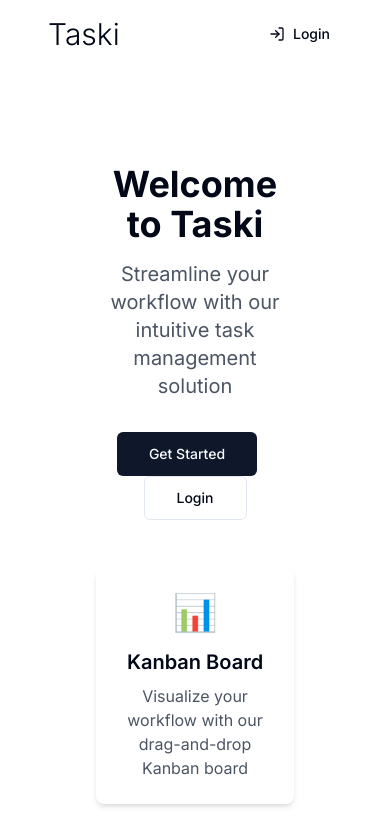
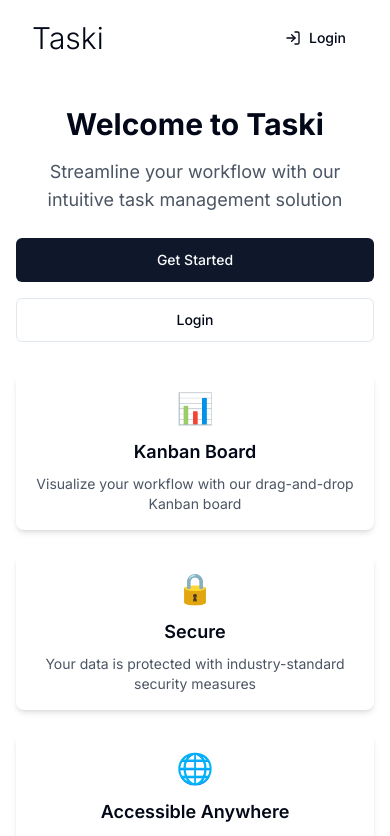
Before and after one commit to kishanhitk/taski, a Next.js app in the folder website/: page / in a window 390 px wide. Shown: the top 836 px of the page. Built offline with nearby package versions, Linux system fonts and the light colour scheme; no server answers.

Commit message:
feat(fe): responsive homepage

```diff
--- a/website/src/app/HomePage.tsx
+++ b/website/src/app/HomePage.tsx
@@ -5,34 +5,38 @@ import { motion } from "framer-motion";
 
 export default function Home() {
   return (
-    <main className="flex min-h-screen flex-col items-center justify-center p-24">
+    <main className="flex min-h-screen flex-col items-center justify-center p-4 sm:p-8 md:p-16 lg:p-24">
       <motion.div
         initial={{ opacity: 0, y: 20 }}
         animate={{ opacity: 1, y: 0 }}
         transition={{ duration: 0.5 }}
-        className="text-center mb-12"
+        className="text-center mb-8 md:mb-12"
       >
-        <h1 className="text-4xl font-bold mb-4">Welcome to Taski</h1>
-        <p className="text-xl text-gray-600 mb-8">
+        <h1 className="text-3xl md:text-4xl font-bold mb-4">
+          Welcome to Taski
+        </h1>
+        <p className="text-lg md:text-xl text-gray-600 mb-6 md:mb-8">
           Streamline your workflow with our intuitive task management solution
         </p>
+        <div className="flex flex-col sm:flex-row justify-center gap-4">
           <Link href="/dashboard">
-          <Button size="lg" className="mr-4">
+            <Button size="lg" className="w-full sm:w-auto">
               Get Started
             </Button>
           </Link>
           <Link href="/login">
-          <Button variant="outline" size="lg">
+            <Button variant="outline" size="lg" className="w-full sm:w-auto">
               Login
             </Button>
           </Link>
+        </div>
       </motion.div>
 
       <motion.div
         initial={{ opacity: 0, y: 20 }}
         animate={{ opacity: 1, y: 0 }}
         transition={{ duration: 0.5, delay: 0.2 }}
-        className="grid grid-cols-1 md:grid-cols-3 gap-8 max-w-4xl"
+        className="grid grid-cols-1 sm:grid-cols-2 lg:grid-cols-3 gap-6 md:gap-8 max-w-4xl"
       >
         <FeatureCard
           icon="📊"
@@ -62,10 +66,10 @@ interface FeatureCardProps {
 
 function FeatureCard({ icon, title, description }: FeatureCardProps) {
   return (
-    <div className="bg-white p-6 rounded-lg shadow-md text-center">
-      <div className="text-4xl mb-4">{icon}</div>
-      <h2 className="text-xl font-semibold mb-2">{title}</h2>
-      <p className="text-gray-600">{description}</p>
+    <div className="bg-white p-4 md:p-6 rounded-lg shadow-md text-center">
+      <div className="text-3xl md:text-4xl mb-3 md:mb-4">{icon}</div>
+      <h2 className="text-lg md:text-xl font-semibold mb-2">{title}</h2>
+      <p className="text-sm md:text-base text-gray-600">{description}</p>
     </div>
   );
 }
--- a/website/src/components/shared/Navbar.tsx
+++ b/website/src/components/shared/Navbar.tsx
@@ -11,7 +11,7 @@ export default function Navbar() {
   const { data: session } = useSession();
 
   return (
-    <nav className="bg-white p-4">
+    <nav className="bg-white py-5">
       <div className="container mx-auto flex justify-between items-center">
         <Link href="/" className="flex items-center space-x-2">
           <span className="text-3xl font-light">Taski</span>
```
Lines whose indentation alone changed are shown as unchanged.
